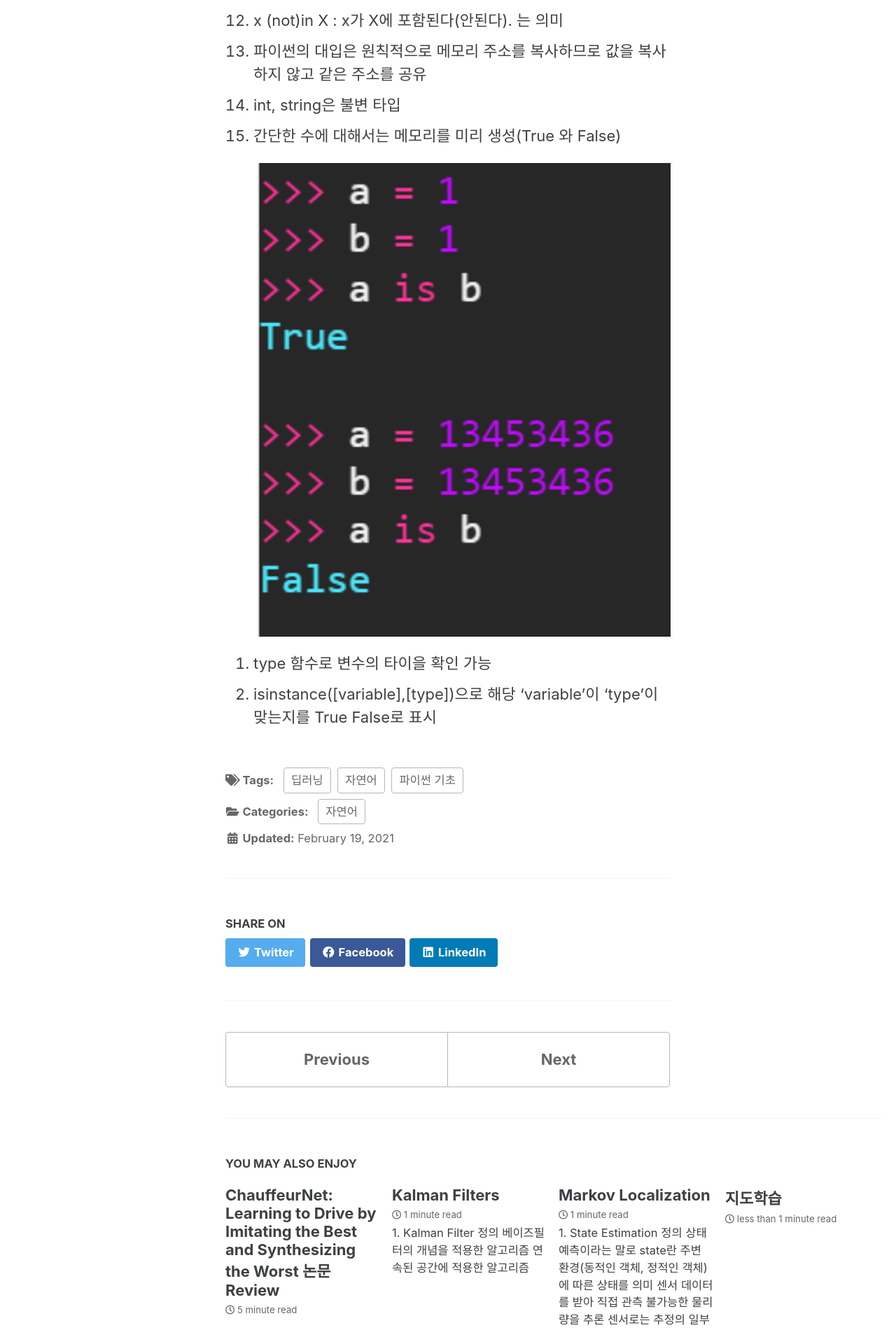
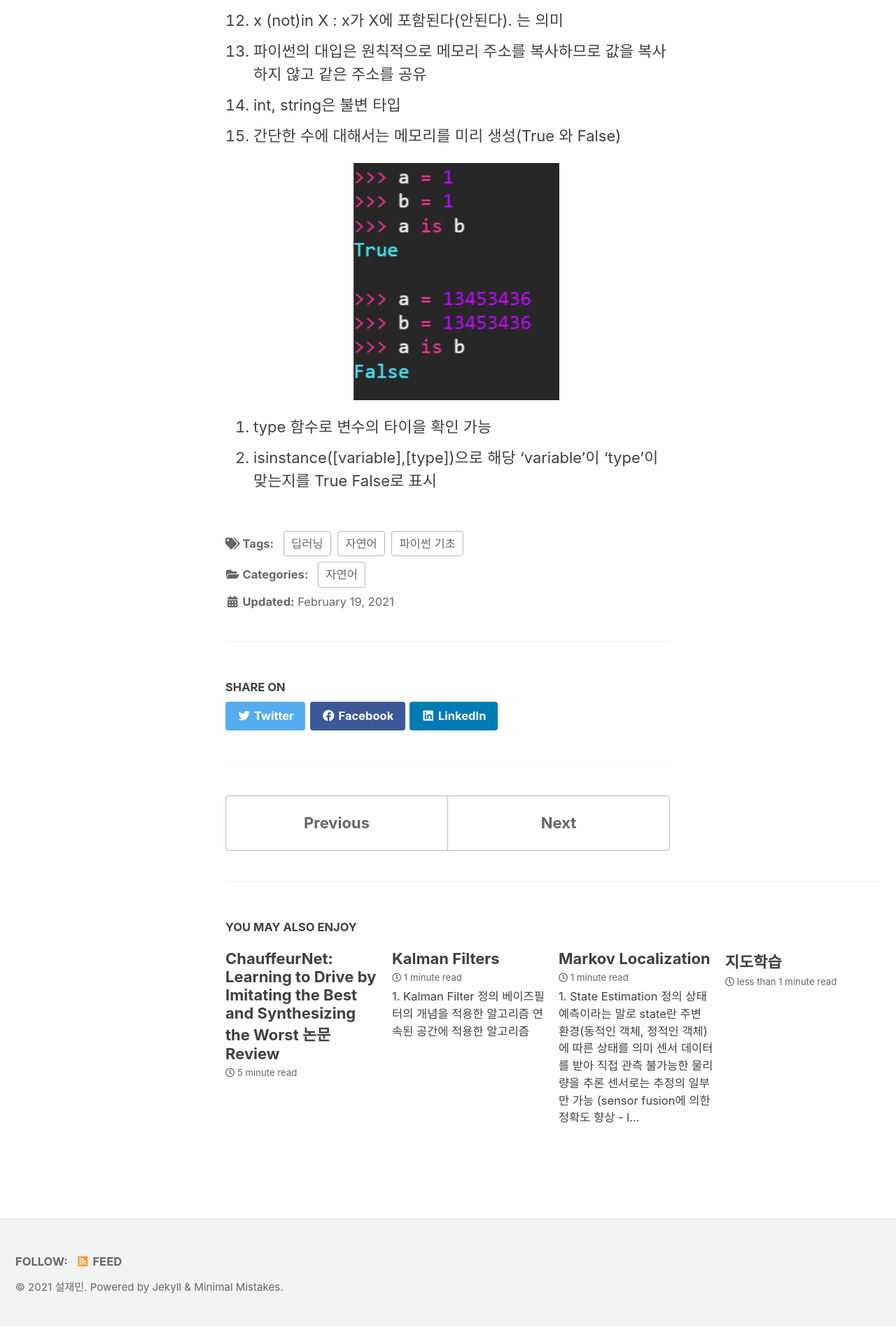
Before and after one commit to snowjamai/snowjamai.github.io, a Jekyll site: the page built from _posts/2021-02-19-파이썬 개념.md, in a window 1280 px wide. Shown: the part 1563-3464 px from the top of the page at 70% size. Built offline with Jekyll 4.4.1, drawn with Linux system fonts in a browser that asks for light colours; cached includes are drawn as plain includes.

Commit message:
pic size down

```diff
--- a/_posts/2021-02-19-파이썬 개념.md
+++ b/_posts/2021-02-19-파이썬 개념.md
@@ -49,6 +49,6 @@ a = b = 2
 13. 파이썬의 대입은 원칙적으로 메모리 주소를 복사하므로 값을 복사하지 않고 같은 주소를 공유
 14. int, string은 불변 타입
 15. 간단한 수에 대해서는 메모리를 미리 생성(True 와 False)
-   <center><img src="/image/new_alloc.PNG" width="100%" height="100%"></center>
+   <center><img src="/image/new_alloc.PNG" width="50%" height="50%"></center>
 16. type 함수로 변수의 타이을 확인 가능
 17. isinstance([variable],[type])으로 해당 'variable'이 'type'이 맞는지를 True False로 표시
```
